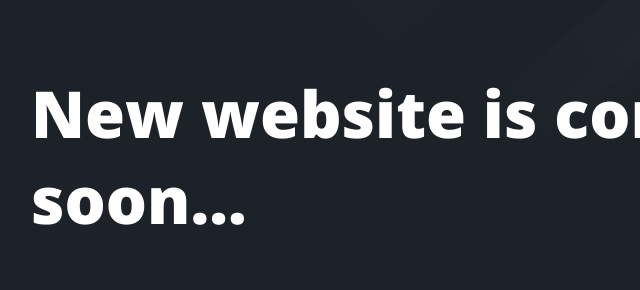
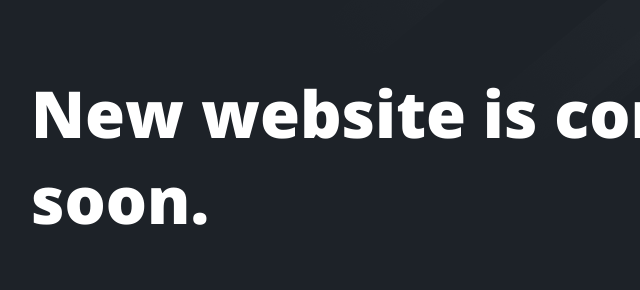
Before and after one commit to wudixiaoyu008/wudixiaoyu008.github.io, a plain HTML site: page index.html in a window 1280 px wide. Shown: the part 167-457 px from the top of the page, 194-834 px from the left. Drawn offline with nearby package versions, Linux system fonts and the light colour scheme.

Commit message:
test again

```diff
--- a/index.html
+++ b/index.html
@@ -38,7 +38,7 @@
                 <div class="col-xl-2 col-lg-1 col-md-0">
                 </div>
                 <div class="col-xl-8 col-lg-10 col-md-12">
-                    <h2 class="otext" data-aos="fade-down" data-aos-duration="500">New website is coming soon...</h2>
+                    <h2 class="otext" data-aos="fade-down" data-aos-duration="500">New website is coming soon.</h2>
                     <br><br>
                     <p class="text1 otext ctext" data-aos="fade-up" data-aos-duration="500">
                         Hi, I am Yu. Currently @ <a href="https://www.verizonmedia.com/" target="_blank">Yahoo / Verizon Media</a>.
```
